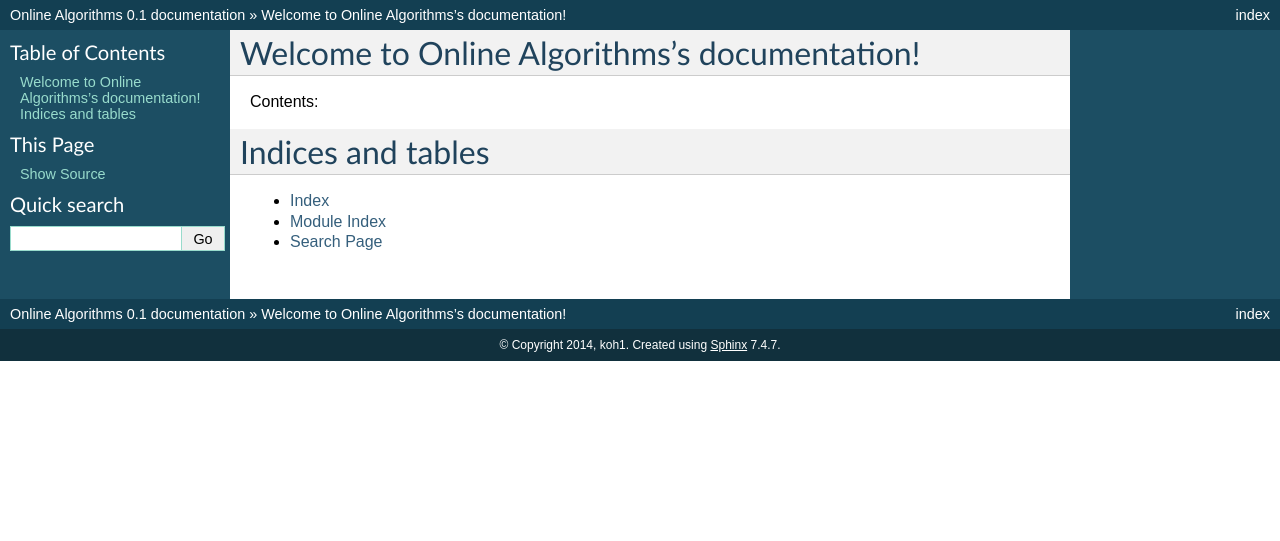
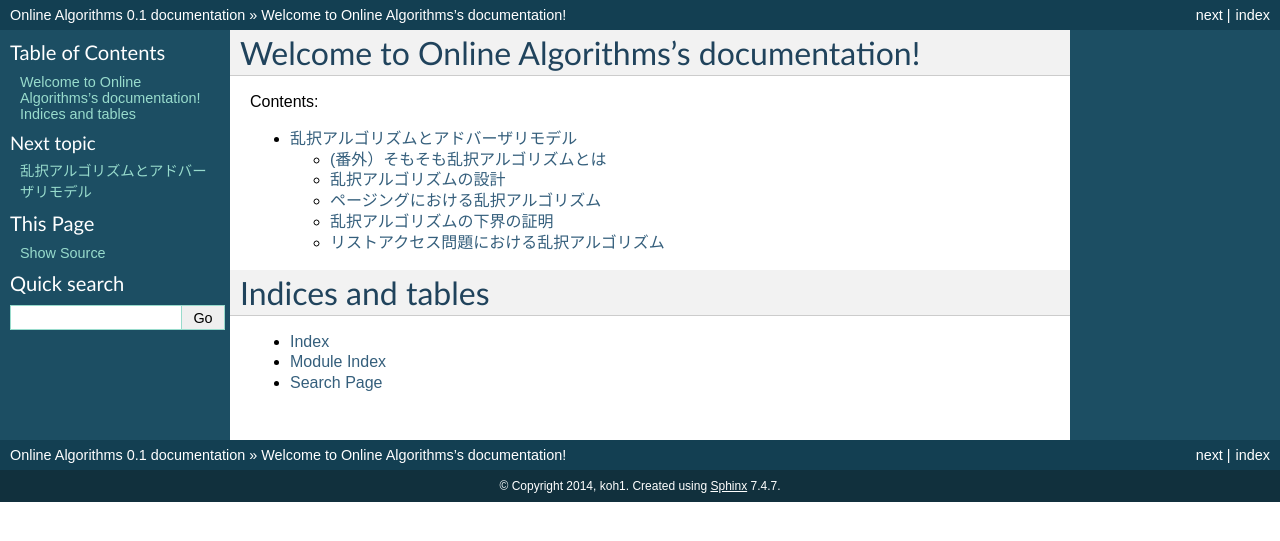
Before and after one commit to koh1/online_algorithms, a Sphinx documentation site: the page built from doc/index.rst, in a window 1280 px wide. Shown: the top 541 px of the page. Built offline with Sphinx 7.4.7, drawn with Linux system fonts in a browser that asks for light colours; formulas are drawn with MathJax 3.

Commit message:
modified:   index.rst new file:   randomized_algorithms.rst

```diff
--- a/doc/index.rst
+++ b/doc/index.rst
@@ -11,6 +11,7 @@ Contents:
 .. toctree::
    :maxdepth: 2
 
+   randomized_algorithms
 
 
 Indices and tables
--- /dev/null
+++ b/doc/randomized_algorithms.rst
@@ -0,0 +1,53 @@
+
+乱択アルゴリズムとアドバーザリモデル
+========================================
+
+
+(番外）そもそも乱択アルゴリズムとは
+-----------------------------------------
+
+* 全体を把握するための乱択アルゴリズム
+
+  * 全体を捕らえたいが、全体があまりにも大きくて把握が困難な場合にランダムサンプリングを行う
+
+* 最悪を回避するための乱択アルゴリズム
+
+  * Quick Sortのピボットの乱択
+
+* 多数の証拠を得るための乱択アルゴリズム
+
+  * 確率的素数判定。出力は「確実に合成数である」または「おそらく素数である（判定失敗確率付）になる。
+
+ここでの議論はどれにあたるのか？ぱっと見て3つ目？
+
+乱択アルゴリズムの設計
+-----------------------------------------
+.. math::
+	 A = \frac{2(s-m)X}{r} = (2s - r)Y
+
+.. math::
+	 B = \frac{2}{r}( m + (m+1) + \cdots + (s-1))Y + \frac{2(r - s)}{r}sY \le \frac{(s^2-m^2 + 2rs - 2s^2)Y}{r}
+
+ページングにおける乱択アルゴリズム
+------------------------------------------
+
+乱択アルゴリズムの下界の証明
+------------------------------------------
+
+リストアクセス問題における乱択アルゴリズム
+------------------------------------------
+
+
+XXを :math:`x_i` とする。
+
+.. math::
+   y(x) = \sum_{i=0}^{\infty} f_i(x)
+
+
+.. code-block:: python
+   :linenos:
+
+   import pandas as pd
+   import numpy as np
+
+   df = pd.DataFrame(np.random.randn(100, 5))
```
